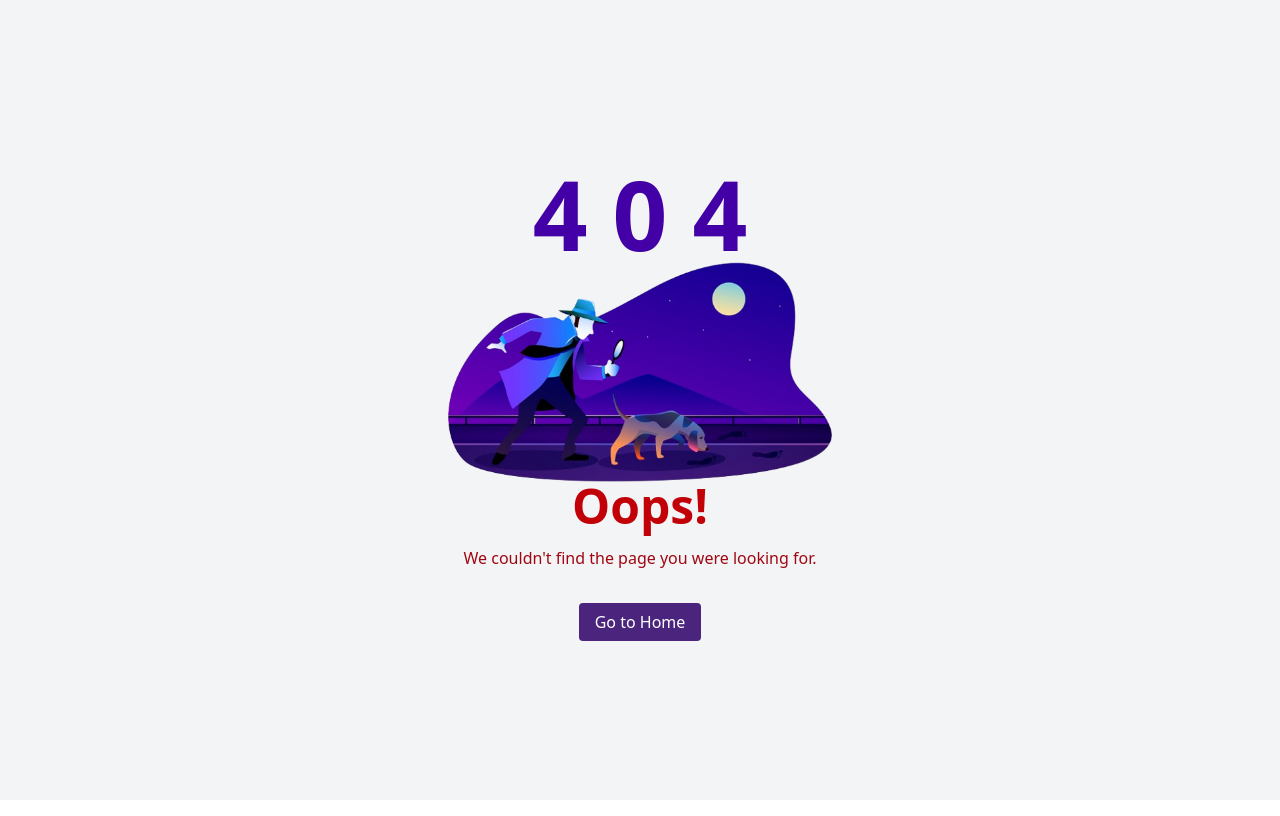
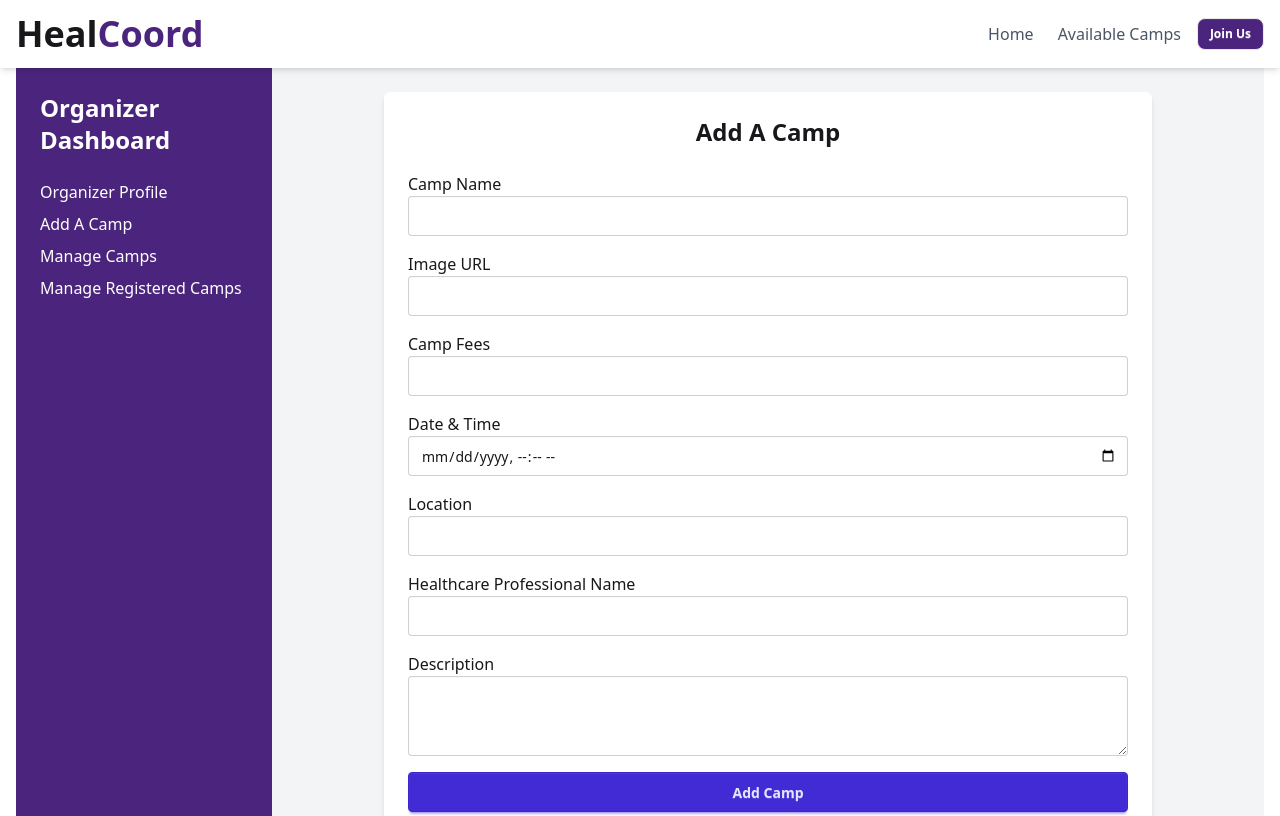
Before and after one commit to zabirarkam27/heal-coord-client, a React (Vite) app: page /admin-dashboard/add-camp in a window 1280 px wide. Shown: the top 816 px of the page. Built offline with nearby package versions, Linux system fonts and the light colour scheme; no server answers.

Commit message:
added addCamp

```diff
--- a/package.json
+++ b/package.json
@@ -22,6 +22,7 @@
     "react": "^19.1.0",
     "react-dom": "^19.1.0",
     "react-helmet-async": "^2.0.5",
+    "react-hook-form": "^7.56.4",
     "react-icons": "^5.5.0",
     "react-router-dom": "^7.6.1",
     "sweetalert2": "^11.22.0",
--- /dev/null
+++ b/src/pages/Dashboard/AdminDashboard/AddCamp.jsx
@@ -0,0 +1,148 @@
+import React from "react";
+import { useForm } from "react-hook-form";
+import axios from "axios";
+import Swal from "sweetalert2";
+
+const AddCamp = () => {
+  const {
+    register,
+    handleSubmit,
+    reset,
+    formState: { errors },
+  } = useForm();
+
+  const onSubmit = async (data) => {
+    const campData = {
+      ...data,
+      participantCount: 0, // default
+    };
+
+    try {
+      const res = await axios.post("http://localhost:5000/camps", campData);
+      if (res.data.insertedId) {
+        Swal.fire({
+          icon: "success",
+          title: "Camp Added!",
+          text: "The camp has been successfully added.",
+          confirmButtonColor: "#4b257d",
+        });
+        reset();
+      }
+    } catch (error) {
+      console.error("Error adding camp:", error);
+      Swal.fire({
+        icon: "error",
+        title: "Failed to Add",
+        text: "There was an error adding the camp.",
+        confirmButtonColor: "#d33",
+      });
+    }
+  };
+
+  return (
+    <div className="max-w-3xl mx-auto p-6 bg-white shadow-md rounded-md">
+      <h2 className="text-2xl font-bold mb-6 text-center">Add A Camp</h2>
+      <form onSubmit={handleSubmit(onSubmit)} className="space-y-4">
+        {/* Camp Name */}
+        <div>
+          <label className="block font-medium">Camp Name</label>
+          <input
+            type="text"
+            {...register("campName", { required: "Camp Name is required" })}
+            className="input input-bordered w-full"
+          />
+          {errors.campName && (
+            <p className="text-red-500">{errors.campName.message}</p>
+          )}
+        </div>
+
+        {/* Image URL */}
+        <div>
+          <label className="block font-medium">Image URL</label>
+          <input
+            type="text"
+            {...register("image", { required: "Image URL is required" })}
+            className="input input-bordered w-full"
+          />
+          {errors.image && (
+            <p className="text-red-500">{errors.image.message}</p>
+          )}
+        </div>
+
+        {/* Camp Fees */}
+        <div>
+          <label className="block font-medium">Camp Fees</label>
+          <input
+            type="number"
+            {...register("fees", { required: "Camp Fees is required" })}
+            className="input input-bordered w-full"
+          />
+          {errors.fees && <p className="text-red-500">{errors.fees.message}</p>}
+        </div>
+
+        {/* Date & Time */}
+        <div>
+          <label className="block font-medium">Date & Time</label>
+          <input
+            type="datetime-local"
+            {...register("dateTime", { required: "Date & Time is required" })}
+            className="input input-bordered w-full"
+          />
+          {errors.dateTime && (
+            <p className="text-red-500">{errors.dateTime.message}</p>
+          )}
+        </div>
+
+        {/* Location */}
+        <div>
+          <label className="block font-medium">Location</label>
+          <input
+            type="text"
+            {...register("location", { required: "Location is required" })}
+            className="input input-bordered w-full"
+          />
+          {errors.location && (
+            <p className="text-red-500">{errors.location.message}</p>
+          )}
+        </div>
+
+        {/* Healthcare Professional Name */}
+        <div>
+          <label className="block font-medium">
+            Healthcare Professional Name
+          </label>
+          <input
+            type="text"
+            {...register("professionalName", {
+              required: "Professional name is required",
+            })}
+            className="input input-bordered w-full"
+          />
+          {errors.professionalName && (
+            <p className="text-red-500">{errors.professionalName.message}</p>
+          )}
+        </div>
+
+        {/* Description */}
+        <div>
+          <label className="block font-medium">Description</label>
+          <textarea
+            {...register("description", {
+              required: "Description is required",
+            })}
+            className="textarea textarea-bordered w-full"
+          ></textarea>
+          {errors.description && (
+            <p className="text-red-500">{errors.description.message}</p>
+          )}
+        </div>
+
+        <button type="submit" className="btn btn-primary w-full">
+          Add Camp
+        </button>
+      </form>
+    </div>
+  );
+};
+
+export default AddCamp;
```
Also changed, not shown: src/routes/router.jsx (+6 -1 lines), 1 other file (tests, documents, lock files or other folders).
